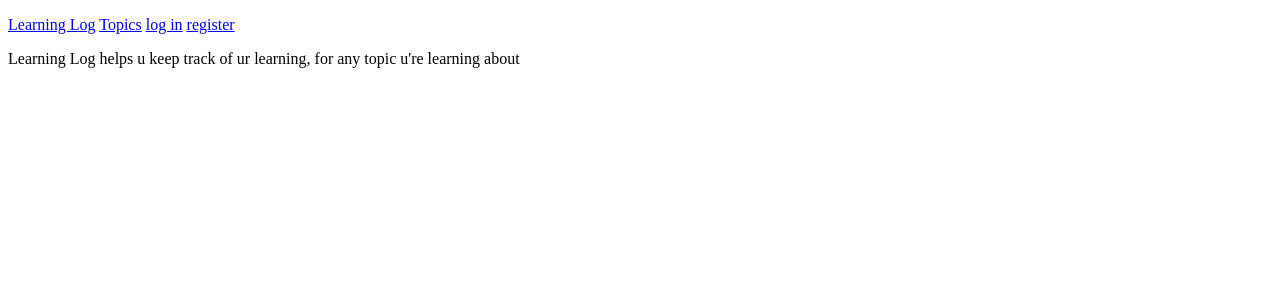
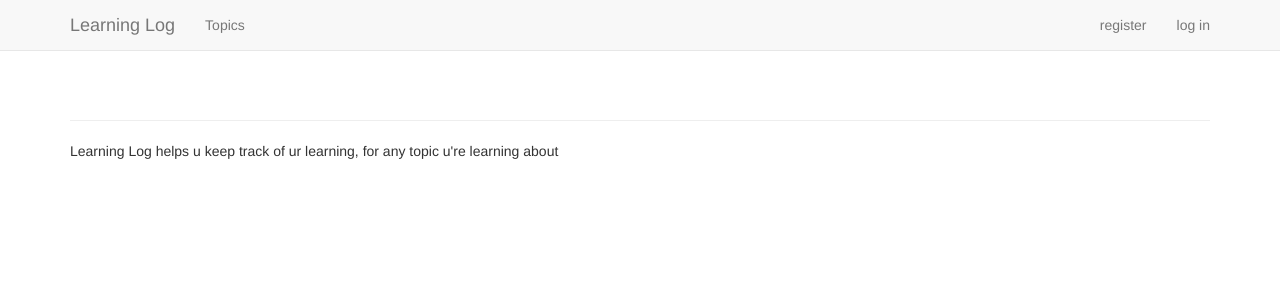
Before and after one commit to le1ezeraXD/Merry-Xmas, a Django app: page /index in a window 1280 px wide. Shown: the top 300 px of the page. Run offline with Django 4.2, Linux system fonts and the light colour scheme; some libraries are stand-ins or nearby versions.

Commit message:
used bootstrap3 and update base.html

```diff
--- a/ML/templates/ML/base.html
+++ b/ML/templates/ML/base.html
@@ -1,29 +1,53 @@
+{% load bootstrap3 %}
 <!DOCTYPE html>
 <html lang="en">
 <head>
     <meta charset="UTF-8">
-    <title>Title</title>
+    <meta http-equiv="X-UA-Compatible" content="IE=edge">
+    <meta name="viewport" content="width=device-width, initial-scale=1">
+    <title>Learning Log</title>
+
+    {% bootstrap_css %}
+    {% bootstrap_javascript %}
 </head>
 <body>
-<p>
-    <a href="{% url 'index' %}">Learning Log</a>
-    <a href="{% url 'topics' %}">Topics</a>
-{% if user.is_authenticated %}
-    Hello, {{ user.username }}.
-<a href="{% url 'logout' %}">log out</a>
-{% else %}
-<a href="{% url 'login' %}">log in</a>
-<a href="{% url 'register' %}">register</a>
-{% endif %}
+    <!-- Static navbar -->
+    <nav class="navbar navbar-default navbar-static-top">
+        <div class="container">
+            <div class="navbar-header">
+                <button type="button" class="navbar-toggle collapsed"
+                        data-toggle="collapse" data-target="#navbar">
+                </button>
+                <a class="navbar-brand" href="{% url 'index' %}">
+                    Learning Log
+                </a>
+            </div>
 
-{#    {% if user.is_authenticated %}#}
-{#     Hello, {{ user.username }}.#}
-{#    {% else %}#}
-{#     <a href="{% url 'login' %}">log in</a>#}
-{#    {% endif %}#}
-</p>
-    {%  block content %}
-    {% endblock content %}
+            <div id="navbar" class="navbar-collapse collapse">
+                <ul class="nav navbar-nav">
+                    <li><a href="{% url 'topics' %}">Topics</a></li>
+                </ul>
+                <ul class="nav navbar-nav navbar-right">
+                    {% if user.is_authenticated %}
+                    <li><a>Hello, {{ user.username }}</a></li>
+                    <li><a href="{% url 'logout' %}">log out</a></li>
+                    {% else %}
+                    <li><a href="{% url 'register' %}">register</a></li>
+                    <li><a href="{% url 'login' %}">log in</a></li>
+                    {% endif %}
+                </ul>
 
+            </div><!--/.nav-collapse -->
+        </div>
+    </nav>
+
+    <div class="container">
+        <div class="page-header">
+            {% block header %} {% endblock header %}
+        </div>
+        <div>
+            {% block content %} {% endblock content %}
+        </div>
+    </div><!-- /container -->
 </body>
 </html>
--- a/ML/templates/ML/index.html
+++ b/ML/templates/ML/index.html
@@ -2,7 +2,7 @@
 <html lang="en">
 <head>
     <meta charset="UTF-8">
-    <title>Learning Lop</title>
+    <title>Learning Log</title>
 </head>
 <body>
 {% extends "ML/base.html" %}
```
Also changed, not shown: Merry_Xmas/settings.py (+6 -1 lines), db.sqlite3.
